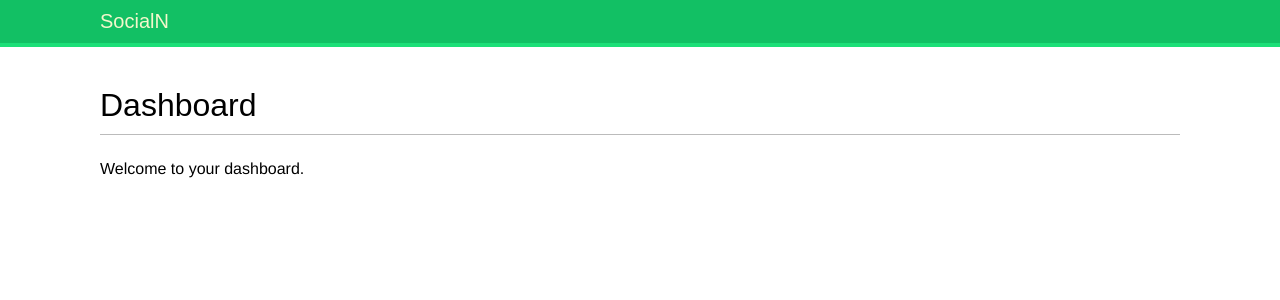
After one commit to biggreenrm/PickPicNetwork, a Django app: template account/templates/registration/dashboard.html in a window 1280 px wide. The commit adds this page. Shown: the top 300 px of the page. Run offline with Django 3.2, Linux system fonts and the light colour scheme; the template is opened without the code that fills it, so the values that code supplies are empty; some web fonts are replaced.

Commit message:
recommit

```diff
--- /dev/null
+++ b/account/templates/registration/dashboard.html
@@ -0,0 +1,10 @@
+{% extends 'base.html' %}
+
+{% block title %}Dashboard{% endblock %}
+
+{% block content %}
+
+<h1>Dashboard</h1>
+<p>Welcome to your dashboard.</p>
+
+{% endblock %}
--- a/account/templates/registration/login.html
+++ b/account/templates/registration/login.html
@@ -14,7 +14,10 @@
         {{ form.as_p }}
         {% csrf_token %}
         <input type="hidden" name="next" value="{{ next }}" />
-        <!-- скрытый элемент перенаправляющий на другую страницу -->
+        <!-- скрытый элемент перенаправляющий на другую страницу
+             которая соответствует смыслу сессии. То есть если
+            логин требуется для просмотра конкретной страницы
+            то после заполнения формы юзер именно туда и попадёт -->
         <p><input type="submit" value="Log-in"></p>
     </form>
 </div>
--- a/account/urls.py
+++ b/account/urls.py
@@ -6,4 +6,5 @@ urlpatterns = [
     # path("login/", views.user_login, name="login"),
     path("login/", auth_views.LoginView.as_view, name="login"),
     path("logout/", auth_views.LogoutView.as_view, name="logout"),
+    path("", views.dashboard, name="dashboard"),
 ]
```
Also changed, not shown: account/templates/registration/logged_out.html (added, +12 -0 lines), account/views.py (+7 -0 lines).
